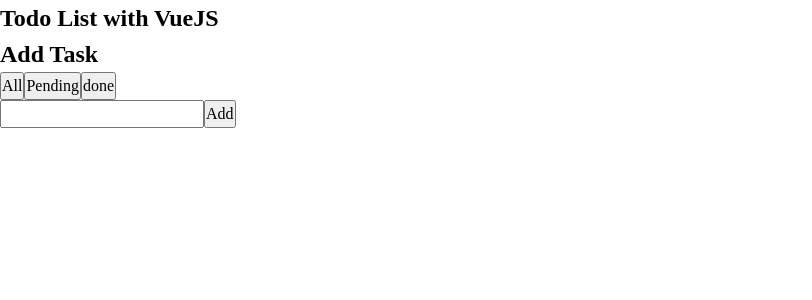
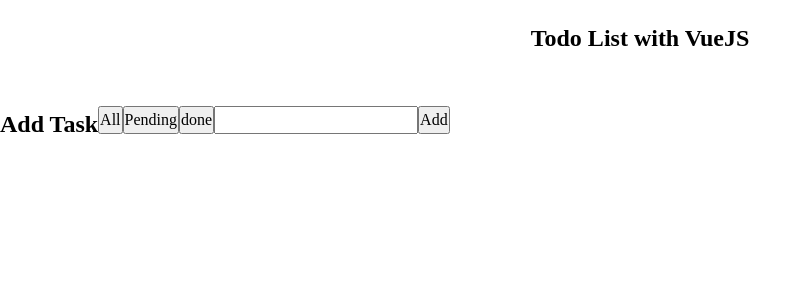
Before and after one commit to South-CreaWeb/TodoList-vue, a Vue app: page / in a window 1280 px wide. Shown: the top 300 px of the page, without its empty margins (0-812 px from the left). Built offline with nearby package versions, Linux system fonts and the light colour scheme; the HTML template or start-up script is replaced by a standard one.

Commit message:
Improve UI part

```diff
--- a/src/App.vue
+++ b/src/App.vue
@@ -62,8 +62,10 @@
       <button @click="currentStatus = 'pending'">Pending</button>
       <button @click="currentStatus = 'done'">done</button>
     </div>
-    <input v-model="task" type="text">
-    <button @click="addTask">Add</button>
+    <div class="">
+      <input v-model="task" type="text">
+      <button @click="addTask">Add</button>
+    </div>
   </section>
 
   <section class="display_tasks">
@@ -78,6 +80,37 @@
 </template>
 
 <style>
+/** GLOBAL */
+nav {
+  display: flex;
+  justify-content: center;
+  margin-top: 20px;
+  margin-bottom: 50px;
+}
+
+/** ADD TASK */
+.add_task {
+  display: flex;
+}
+
+/** DISPLAY TASKS */
+.display_tasks {
+  display: flex;
+  justify-content: center;
+  margin-top: 25px;
+}
+
+.display_tasks ul {
+  display: flex;
+  flex-direction: column;
+  gap: 10px;
+}
+.display_tasks li {
+  display: flex;
+  justify-content: space-between;
+  width: 50vh;
+}
+/** FILTER PART */
 .disable {
   text-decoration: line-through;
 }
```
